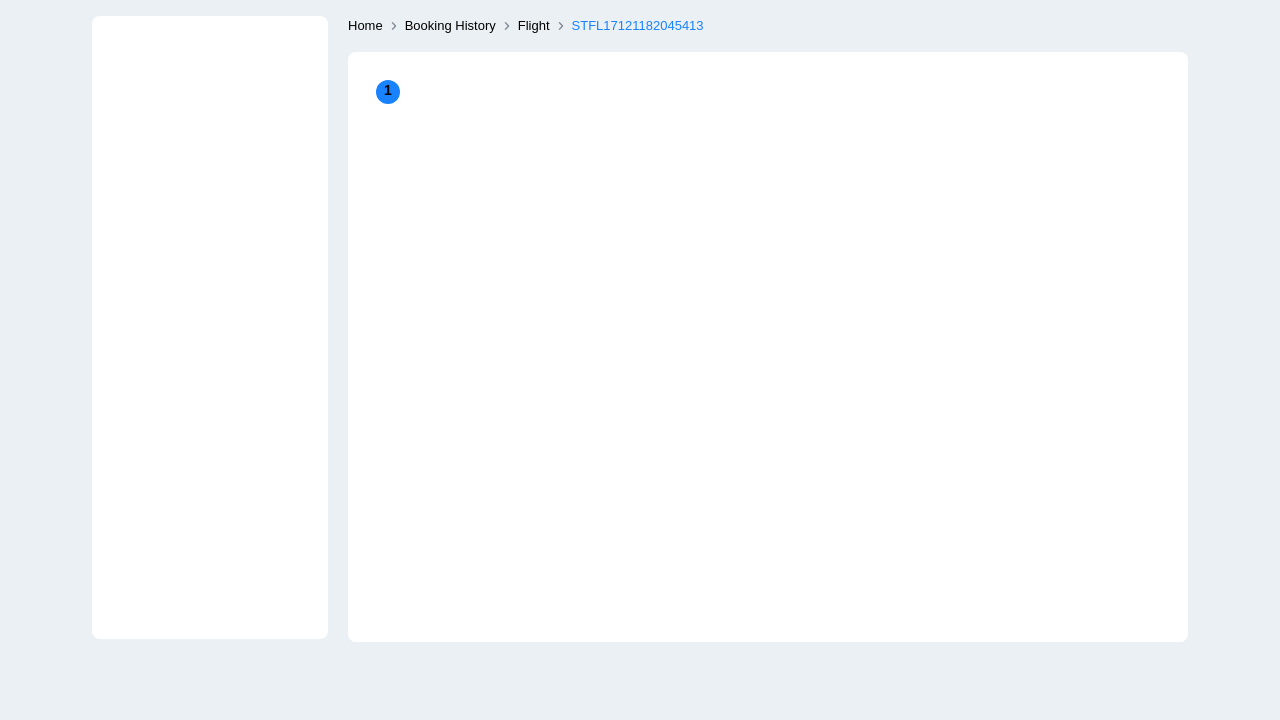
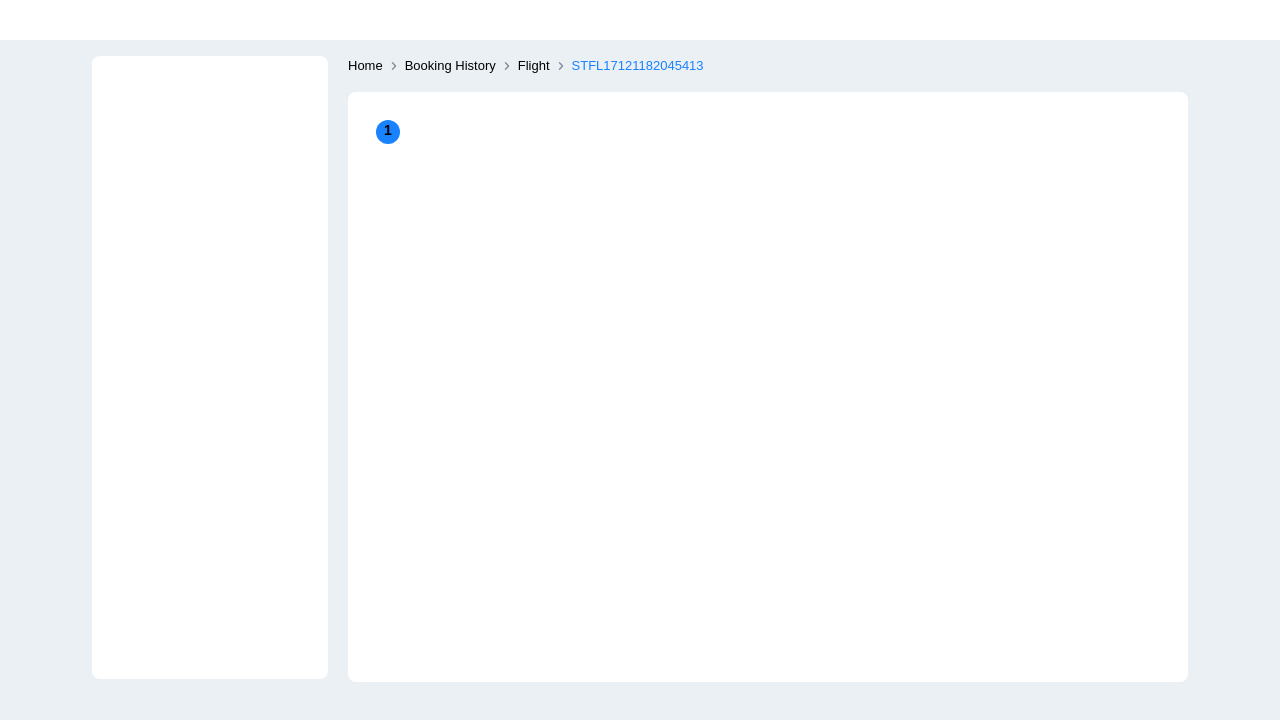
Before and after one commit to omarfaruk7022/sharetrip-design, a Next.js app: page / in a window 1280 px wide. Shown: the top 720 px of the page. Built offline with nearby package versions, Linux system fonts and the light colour scheme.

Commit message:
navbar and layout done

```diff
--- a/src/app/page.js
+++ b/src/app/page.js
@@ -6,7 +6,7 @@ import Link from "next/link";
 export default function Home() {
   return (
     <div>
-      <Navbar />
+      <div className="h-10 w-full bg-white "></div>
       <div className="px-[92px] flex my-4 gap-5">
         <div className="bg-white w-[248px] h-[623px] rounded-[8px]  "></div>
         <div>
```
